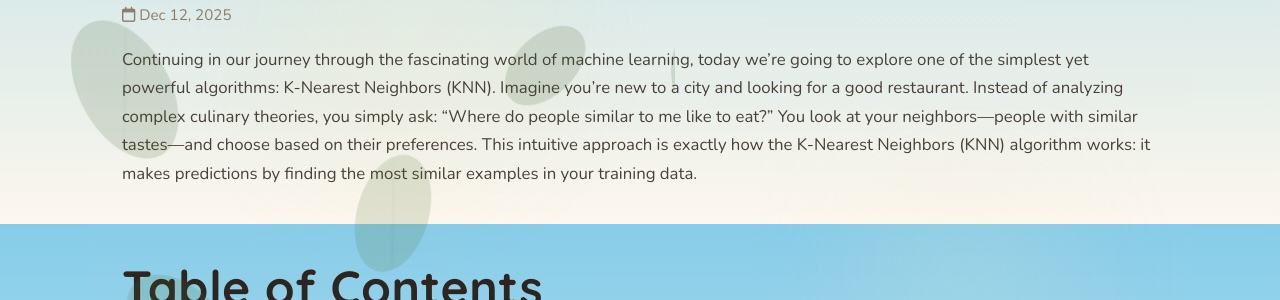
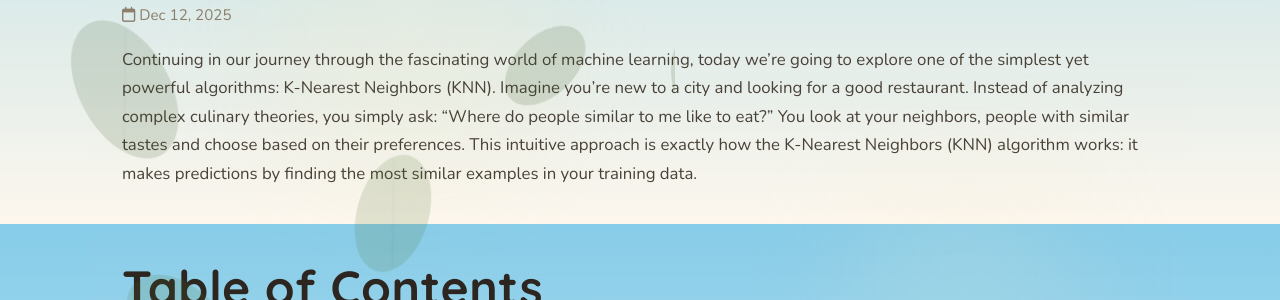
Before and after one commit to mayank1101/mayank1101.github.io, a Jekyll site: the page built from _posts/2025-12-12-knn.md, in a window 1280 px wide and 900 px high, scrolled down 464 px. Shown: the part 212-512 px from the top of the window. Built offline with Jekyll 4.4.1, drawn with Linux system fonts in a browser that asks for light colours.

```diff
--- a/_posts/2025-12-12-knn.md
+++ b/_posts/2025-12-12-knn.md
@@ -8,7 +8,7 @@ series_image: "/assets/images/2025-12-12-knn/knn.png"
 excerpt: "Learn KNN algorithm, distance metrics, choosing optimal K, and handling the curse of dimensionality."
 ---
 
-Continuing in our journey through the fascinating world of machine learning, today we're going to explore one of the simplest yet powerful algorithms: K-Nearest Neighbors (KNN). Imagine you're new to a city and looking for a good restaurant. Instead of analyzing complex culinary theories, you simply ask: "Where do people similar to me like to eat?" You look at your neighbors—people with similar tastes—and choose based on their preferences. This intuitive approach is exactly how the K-Nearest Neighbors (KNN) algorithm works: it makes predictions by finding the most similar examples in your training data.
+Continuing in our journey through the fascinating world of machine learning, today we're going to explore one of the simplest yet powerful algorithms: K-Nearest Neighbors (KNN). Imagine you're new to a city and looking for a good restaurant. Instead of analyzing complex culinary theories, you simply ask: "Where do people similar to me like to eat?" You look at your neighbors, people with similar tastes and choose based on their preferences. This intuitive approach is exactly how the K-Nearest Neighbors (KNN) algorithm works: it makes predictions by finding the most similar examples in your training data.
 
 ## Table of Contents
 
```
